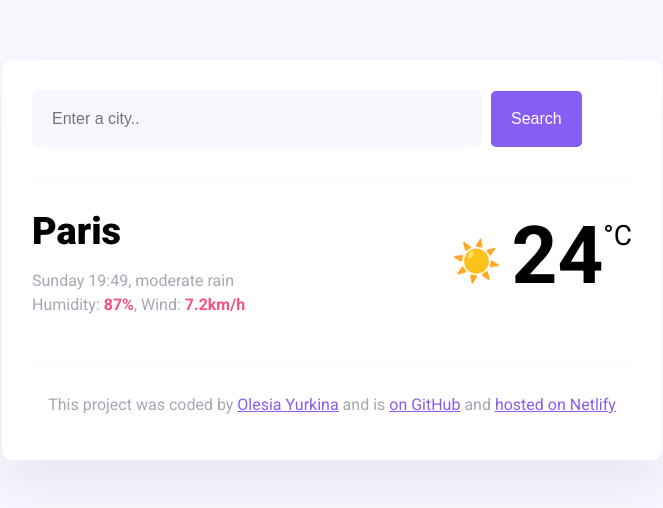
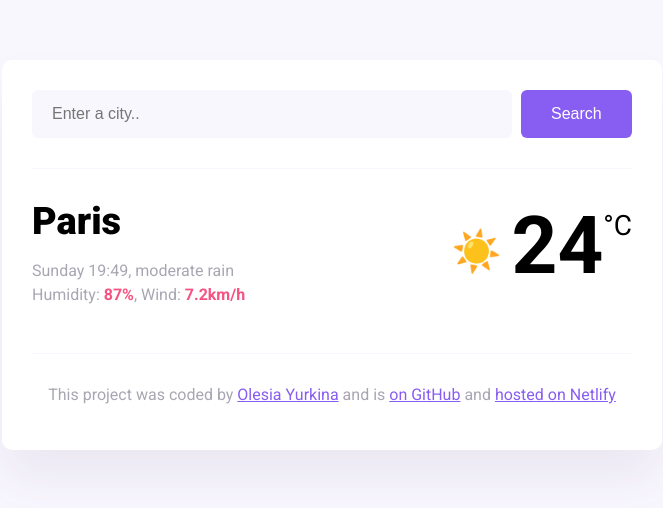
Before and after one commit to OlesiaYurkina/my-weather-app, a website built with Parcel: page index.html in a window 1280 px wide. Shown: the whole page, without its empty margins (308-971 px from the left). Built offline with nearby package versions, Linux system fonts and the light colour scheme.

Commit message:
Update styles.css

```diff
--- a/src/styles.css
+++ b/src/styles.css
@@ -24,22 +24,20 @@ header {
 .search-input {
   background-color: #f9f7fe;
   border: none;
-  color: rgba(39, 33, 66, 0.4);
+  border-radius: 6px;
+  width: 80%;
   font-size: 16px;
-  padding: 20px;
-  width: 75%;
-  border-radius: 6px;
+  padding: 15px 20px;
 }
 
 .search-button {
+  background: #885df1;
+  padding: 15px 30px;
+  border: none;
+  font-size: 16px;
   margin-left: 5px;
-  font-size: 16px;
-  background-color: #885df1;
+  border-radius: 6px;
   color: white;
-  border: none;
-  padding: 20px;
-  line-height: 1;
-  border-radius: 5px;
 }
 
 main {
```
